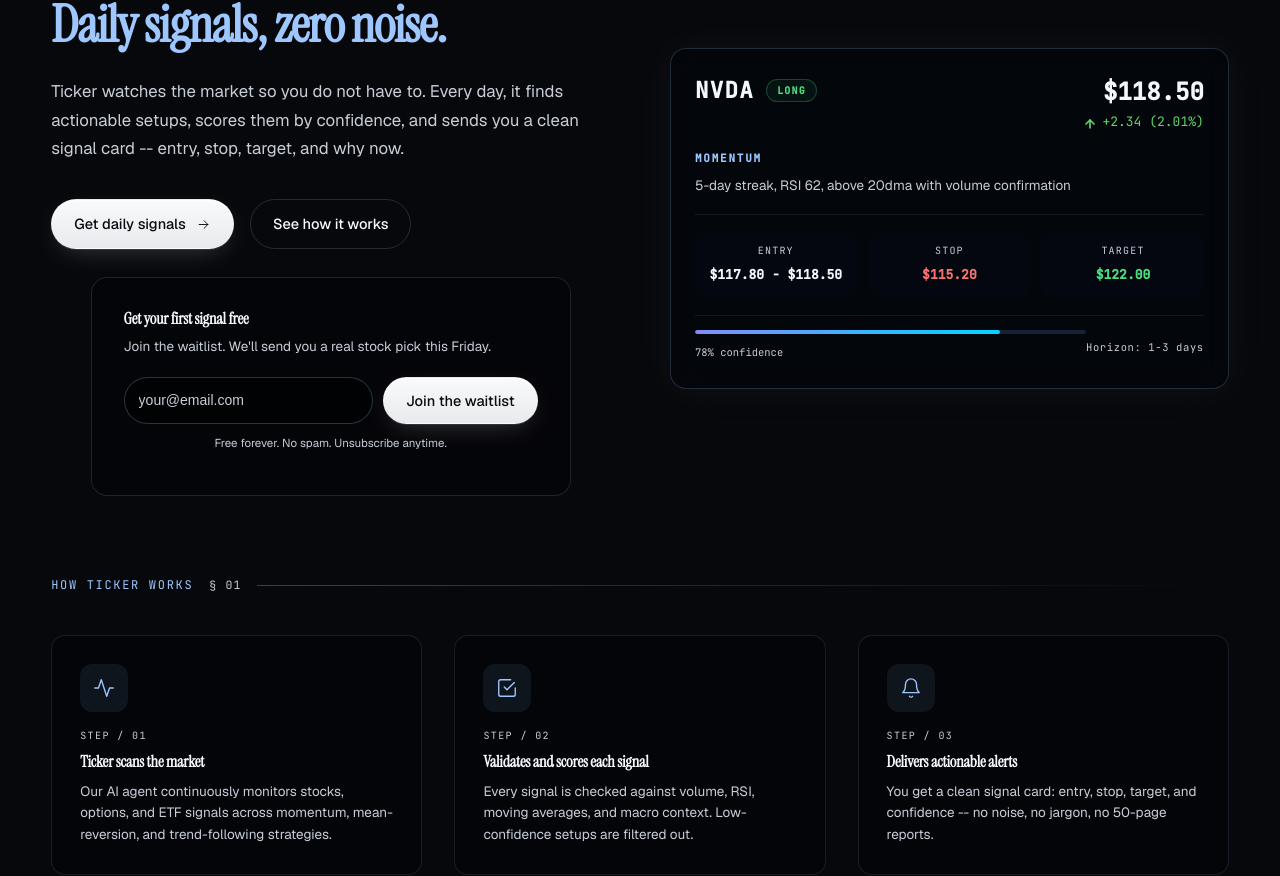
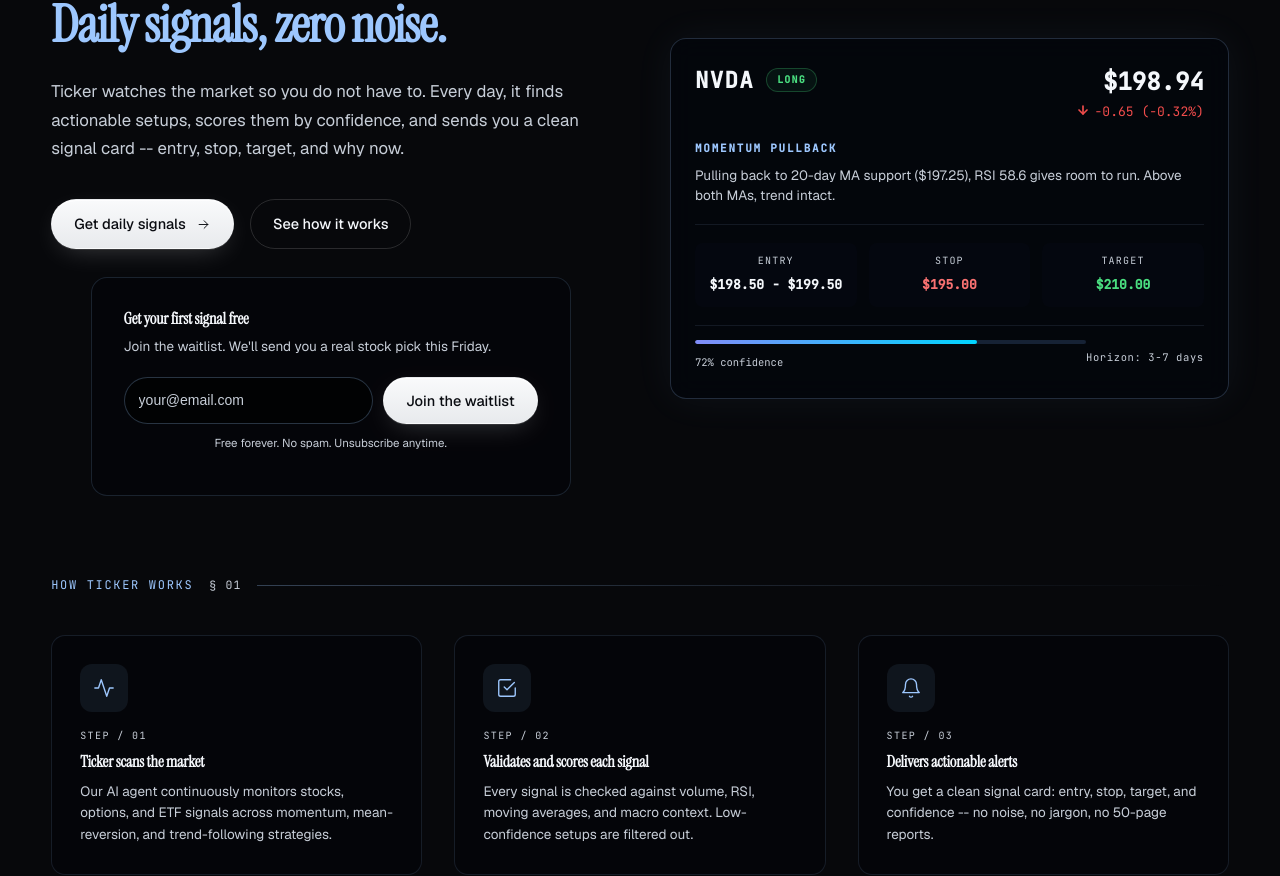
Before and after one commit to michaelpreciado/business-page, a React (Vite) app: page / in a window 1280 px wide. Shown: the part 10232-11108 px from the top of the page. Built offline with nearby package versions, Linux system fonts and the light colour scheme; no server answers.

Commit message:
Wire Calendly URL, add .env to gitignore, update NVDA signal to live price
- .env.example: Calendly URL set to precipadotech
- .gitignore: add .env to prevent future leaks
- TickerSignals.jsx: update SIGNAL_MOCK with live NVDA data ($198.94)

```diff
--- a/src/TickerSignals.jsx
+++ b/src/TickerSignals.jsx
@@ -13,16 +13,16 @@ const ArrowUpRight = (p) => <Icon {...p} d={<><path d="M7 17 17 7"/><path d="M8
 /* ─── Signal card mock ─── */
 const SIGNAL_MOCK = {
   ticker: 'NVDA',
-  price: 118.50,
-  change: 2.34,
-  changePct: 2.01,
-  signal: 'MOMENTUM',
-  description: '5-day streak, RSI 62, above 20dma with volume confirmation',
-  entry: '$117.80 - $118.50',
-  stop: '$115.20',
-  target: '$122.00',
-  confidence: 78,
-  horizon: '1-3 days',
+  price: 198.94,
+  change: -0.65,
+  changePct: -0.32,
+  signal: 'MOMENTUM PULLBACK',
+  description: 'Pulling back to 20-day MA support ($197.25), RSI 58.6 gives room to run. Above both MAs, trend intact.',
+  entry: '$198.50 - $199.50',
+  stop: '$195.00',
+  target: '$210.00',
+  confidence: 72,
+  horizon: '3-7 days',
   badge: 'Long',
 }
 
```
Also changed, not shown: 2 other files (tests, documents, lock files or other folders).
